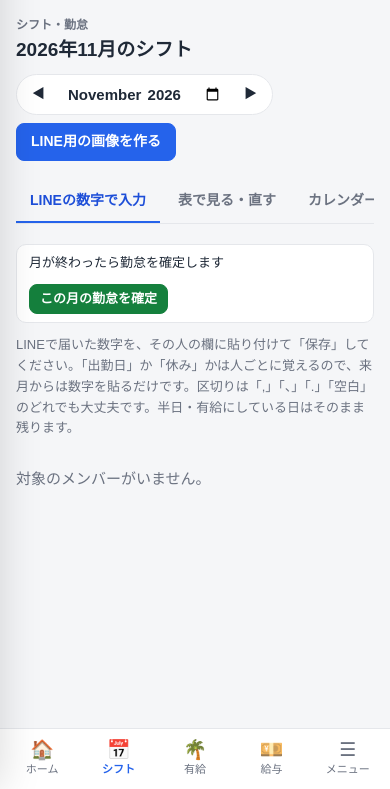
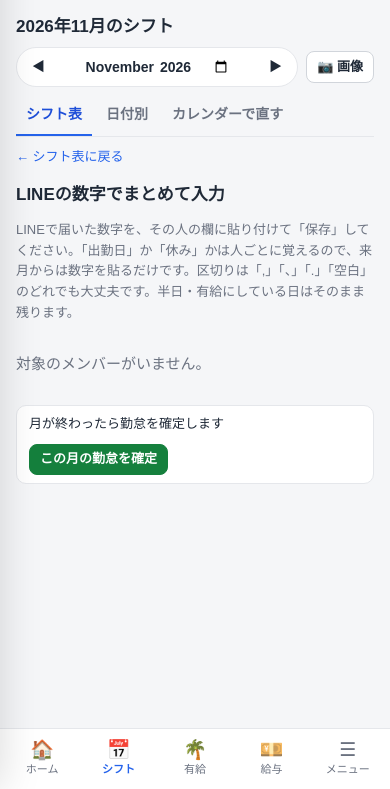
Before and after one commit to khmk1110/claude, a Django app: page /shifts/numbers/ in a window 390 px wide. Shown: the part 55-844 px from the top of the page. Run offline with Django 5.2, Linux system fonts and the light colour scheme; the visitor is signed in with stand-in values (Sample User, id 1); data that the repository does not hold is empty.

Commit message:
シフトのタブを「シフト表／日付別／カレンダーで直す」に整理、開くとすぐ表が見えるように
- シフト表のタブで閲覧と編集（LINEの数字でまとめて入力はボタンから、保存後はシフト表に戻る）
- その他の操作（前月コピー・Excel取り込み・並び替え・履歴・絞り込み）は表の下にまとめ、勤怠の確定バーは画面下へ
- スマホでは見出しをコンパクトにして表を上に表示、横はみ出しを修正

Co-Authored-By: Claude Opus 5.5 <noreply@anthropic.com>
Claude-Session: https://claude.ai/code/session_016ehPkpiqzsW3CkDKr96L7i

```diff
--- a/apps/core/views.py
+++ b/apps/core/views.py
@@ -48,8 +48,8 @@ def monthly_flow(month):
 
     started = ShiftEntry.objects.filter(member__in=members, date__gte=month, date__lte=month_end(month)).values("member").distinct().count()
     steps = [_step("1日", f"{month.month}月のシフトを入力する", f"LINEで届いた数字を入力（{started} / {len(members)}人 入力済み）",
-                   reverse("shifts:numbers") + q, "シフトを入力", bool(members) and started >= len(members), started > 0,
-                   [("前月のシフトをコピー", reverse("shifts:grid") + q)])]
+                   reverse("shifts:grid") + q, "シフト表を開く", bool(members) and started >= len(members), started > 0,
+                   [("LINEの数字でまとめて入力", reverse("shifts:numbers") + q)])]
 
     locked = AttendanceMonthLock.objects.filter(month=pm).exists()
     acq = SalesCount.objects.filter(month=pm, kind="acquired", member__in=payroll_members).values("member").distinct().count()
--- a/apps/shifts/views.py
+++ b/apps/shifts/views.py
@@ -270,7 +270,7 @@ def numbers(request):
                     if m.shift_input_mode != mode:
                         Member.objects.filter(pk=m.pk).update(shift_input_mode=mode)
             messages.success(request, f"{len(plan)}人分のシフトを保存しました。")
-            return redirect(f"/shifts/numbers/?month={month:%Y-%m}")
+            return redirect(f"/shifts/?month={month:%Y-%m}")
         if errors:
             messages.error(request, "読み取れない数字があります。赤い行を直してから、もう一度保存してください（まだ何も保存していません）。")
         elif not plan:
--- a/static/css/app.css
+++ b/static/css/app.css
@@ -278,3 +278,23 @@ table.shift tfoot th.name { background: #fafbfc; }
   .save-bar { bottom: calc(60px + env(safe-area-inset-bottom)); }
   .save-bar .btn { flex: 1; padding: 12px; font-size: 16px; }
 }
+details.more { background: var(--surface); border: 1px solid var(--line); border-radius: var(--radius); padding: 10px 14px; margin-bottom: 12px; }
+details.more summary { cursor: pointer; font-weight: 600; font-size: 14px; color: var(--muted); }
+.lockbar { margin-top: 14px; }
+@media (max-width: 960px) {
+  .shift-head { margin-bottom: 8px; gap: 8px; }
+  .shift-head .eyebrow { display: none; }
+  .shift-head h1 { font-size: 17px; }
+  .shift-head .page-actions { width: 100%; flex-wrap: nowrap; }
+  .shift-head .monthnav { flex: 1; justify-content: space-between; }
+  .shift-head .monthnav input[type=month] { font-size: 14px; }
+  .shift-head .btn { padding: 6px 10px; font-size: 13px; white-space: nowrap; }
+  .tabs { margin-bottom: 10px; } .tabs a { padding: 8px 10px; }
+  .content .form-row .btn-primary { padding: 8px 12px; font-size: 14px; }
+}
+@media (max-width: 960px) {
+  .hide-sp { display: none; }
+  .shift-head .monthnav { min-width: 0; }
+  .shift-head .monthnav input[type=month] { width: 100%; min-width: 0; }
+  .content { overflow-x: hidden; }
+}
--- a/templates/shifts/_head.html
+++ b/templates/shifts/_head.html
@@ -1,27 +1,12 @@
-<div class="page-head">
+<div class="page-head shift-head">
   <div><p class="eyebrow">シフト・勤怠</p><h1>{{ month|date:"Y年n月" }}のシフト</h1></div>
   <div class="page-actions">
     {% include "includes/monthnav.html" with extra_query=view_query %}
-    <a class="btn btn-primary" href="{% url 'shifts:share' %}?month={{ month_param }}">LINE用の画像を作る</a>
+    <a class="btn" href="{% url 'shifts:share' %}?month={{ month_param }}">📷 <span class="hide-sp">LINE用の</span>画像</a>
   </div>
 </div>
 <nav class="tabs">
-  <a class="{% if view == 'numbers' %}active{% endif %}" href="{% url 'shifts:numbers' %}?month={{ month_param }}">LINEの数字で入力</a>
-  <a class="{% if view == 'table' %}active{% endif %}" href="{% url 'shifts:grid' %}?month={{ month_param }}">表で見る・直す</a>
+  <a class="{% if view == 'table' or view == 'numbers' %}active{% endif %}" href="{% url 'shifts:grid' %}?month={{ month_param }}">シフト表</a>
+  <a class="{% if view == 'day' %}active{% endif %}" href="{% url 'shifts:grid' %}?month={{ month_param }}&view=day">日付別</a>
   <a class="{% if view == 'person' %}active{% endif %}" href="{% url 'shifts:grid' %}?month={{ month_param }}&view=person">カレンダーで直す</a>
-  <a class="{% if view == 'day' %}active{% endif %}" href="{% url 'shifts:grid' %}?month={{ month_param }}&view=day">日ごとに見る</a>
 </nav>
-<div class="lockbar {% if lock %}locked{% endif %}">
-  {% if lock %}
-    <span>✅ <b>{{ month|date:"n月" }}の勤怠は確定済み</b>（{{ lock.locked_at|date:"n/j H:i" }}）。シフトは変更できません。</span>
-    <form method="post" action="{% url 'attendance:lock' %}" class="inline" onsubmit="const r=prompt('確定を解除する理由を入力してください');if(!r)return false;this.reason.value=r;">{% csrf_token %}
-      <input type="hidden" name="month" value="{{ month_param }}"><input type="hidden" name="action" value="unlock"><input type="hidden" name="reason">
-      <input type="hidden" name="next" value="{{ request.get_full_path }}"><button class="btn btn-sm" type="submit">確定を解除</button></form>
-  {% else %}
-    <span class="small hint-pc">シフト表がそのまま勤怠になります（半日・有給などもここで変更）。月が終わったら確定してください。確定した月の「出勤日数」が翌月の給与の単価判定に使われます。</span>
-    <span class="small hint-sp">月が終わったら勤怠を確定します</span>
-    <form method="post" action="{% url 'attendance:lock' %}" class="inline" onsubmit="return confirm('{{ month|date:"n月" }}の勤怠を確定します。確定後はシフトを変更できなくなります（解除はできます）。よろしいですか？')">{% csrf_token %}
-      <input type="hidden" name="month" value="{{ month_param }}"><input type="hidden" name="next" value="{{ request.get_full_path }}">
-      <button class="btn btn-ok btn-sm" type="submit">この月の勤怠を確定</button></form>
-  {% endif %}
-</div>
--- /dev/null
+++ b/templates/shifts/_lockbar.html
@@ -0,0 +1,14 @@
+<div class="lockbar {% if lock %}locked{% endif %}">
+  {% if lock %}
+    <span>✅ <b>{{ month|date:"n月" }}の勤怠は確定済み</b>（{{ lock.locked_at|date:"n/j H:i" }}）。シフトは変更できません。</span>
+    <form method="post" action="{% url 'attendance:lock' %}" class="inline" onsubmit="const r=prompt('確定を解除する理由を入力してください');if(!r)return false;this.reason.value=r;">{% csrf_token %}
+      <input type="hidden" name="month" value="{{ month_param }}"><input type="hidden" name="action" value="unlock"><input type="hidden" name="reason">
+      <input type="hidden" name="next" value="{{ request.get_full_path }}"><button class="btn btn-sm" type="submit">確定を解除</button></form>
+  {% else %}
+    <span class="small hint-pc">シフト表がそのまま勤怠になります（半日・有給などもここで変更）。月が終わったら確定してください。確定した月の「出勤日数」が翌月の給与の単価判定に使われます。</span>
+    <span class="small hint-sp">月が終わったら勤怠を確定します</span>
+    <form method="post" action="{% url 'attendance:lock' %}" class="inline" onsubmit="return confirm('{{ month|date:"n月" }}の勤怠を確定します。確定後はシフトを変更できなくなります（解除はできます）。よろしいですか？')">{% csrf_token %}
+      <input type="hidden" name="month" value="{{ month_param }}"><input type="hidden" name="next" value="{{ request.get_full_path }}">
+      <button class="btn btn-ok btn-sm" type="submit">この月の勤怠を確定</button></form>
+  {% endif %}
+</div>
--- a/templates/shifts/day.html
+++ b/templates/shifts/day.html
@@ -1,5 +1,5 @@
 {% extends "base.html" %}
-{% block title %}シフト（日ごと）{% endblock %}
+{% block title %}シフト（日付別）{% endblock %}
 {% block topbar %}シフト・勤怠{% endblock %}
 {% block content %}
 {% include "shifts/_head.html" with view_query="&view=day" %}
@@ -18,4 +18,5 @@
   // 今月を開いたときは今日の日付までスクロール
   (function(){ const t = document.querySelector(".day-card.today"); if (t) t.scrollIntoView({block: "center"}); })();
 </script>
+{% include "shifts/_lockbar.html" %}
 {% endblock %}
--- a/templates/shifts/numbers.html
+++ b/templates/shifts/numbers.html
@@ -1,8 +1,10 @@
 {% extends "base.html" %}
-{% block title %}シフト（LINEの数字で入力）{% endblock %}
+{% block title %}シフト（LINEの数字でまとめて入力）{% endblock %}
 {% block topbar %}シフト・勤怠{% endblock %}
 {% block content %}
 {% include "shifts/_head.html" with view_query="" %}
+<p class="small" style="margin-top:0"><a href="{% url 'shifts:grid' %}?month={{ month_param }}">← シフト表に戻る</a></p>
+<h2 style="margin-top:4px">LINEの数字でまとめて入力</h2>
 <p class="muted small" style="margin-top:0">LINEで届いた数字を、その人の欄に貼り付けて「保存」してください。「出勤日」か「休み」かは人ごとに覚えるので、来月からは数字を貼るだけです。区切りは「,」「、」「.」「空白」のどれでも大丈夫です。半日・有給にしている日はそのまま残ります。</p>
 <form method="post" id="numbers-form">{% csrf_token %}<input type="hidden" name="month" value="{{ month_param }}">
 <div class="num-list">
@@ -59,4 +61,5 @@
   });
 })();
 </script>
+{% include "shifts/_lockbar.html" %}
 {% endblock %}
--- a/templates/shifts/person.html
+++ b/templates/shifts/person.html
@@ -1,5 +1,5 @@
 {% extends "base.html" %}
-{% block title %}シフト（人ごと）{% endblock %}
+{% block title %}シフト（カレンダーで直す）{% endblock %}
 {% block topbar %}シフト・勤怠{% endblock %}
 {% block content %}
 {% include "shifts/_head.html" with view_query="&view=person" %}
@@ -51,4 +51,5 @@
 })();
 </script>
 {% else %}<p class="muted">対象のメンバーがいません。</p>{% endif %}
+{% include "shifts/_lockbar.html" %}
 {% endblock %}
```
Also changed, not shown: apps/shifts/tests.py (+15 -2 lines), templates/shifts/grid.html (+22 -18 lines).
